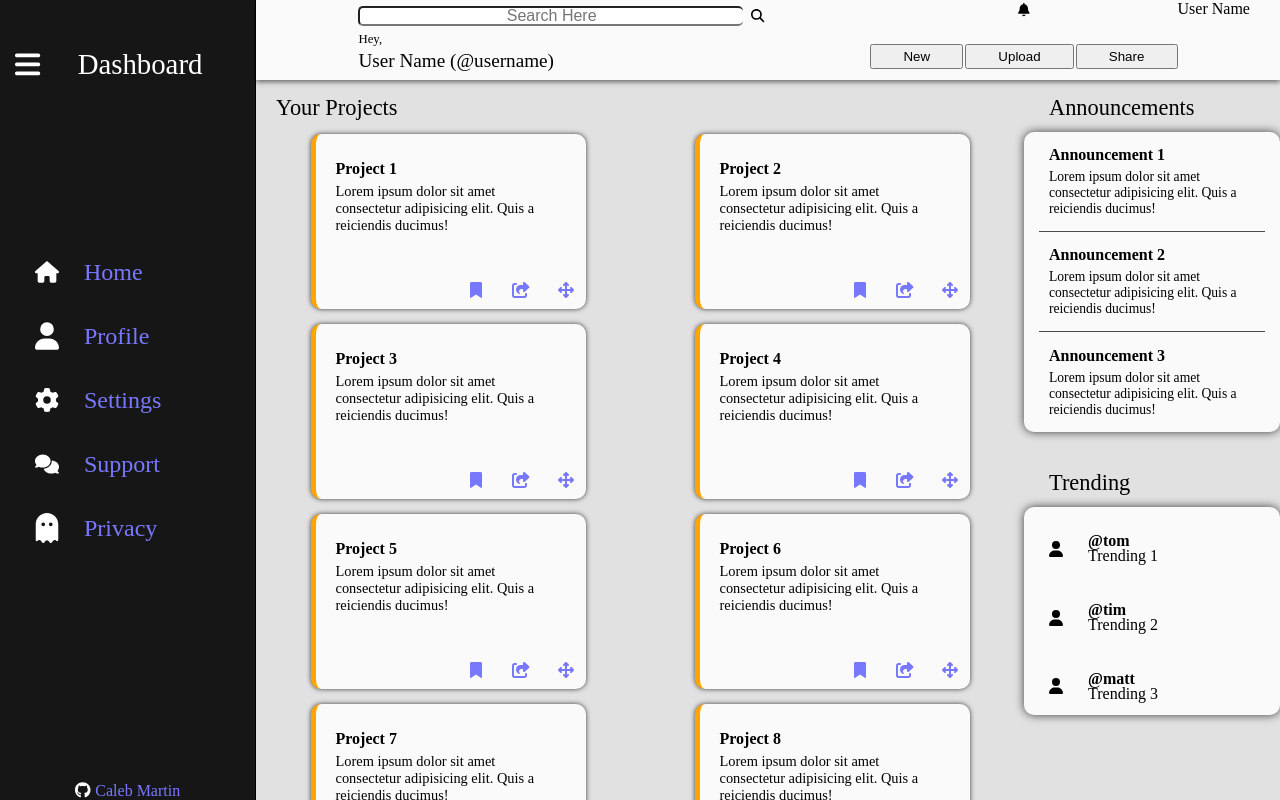
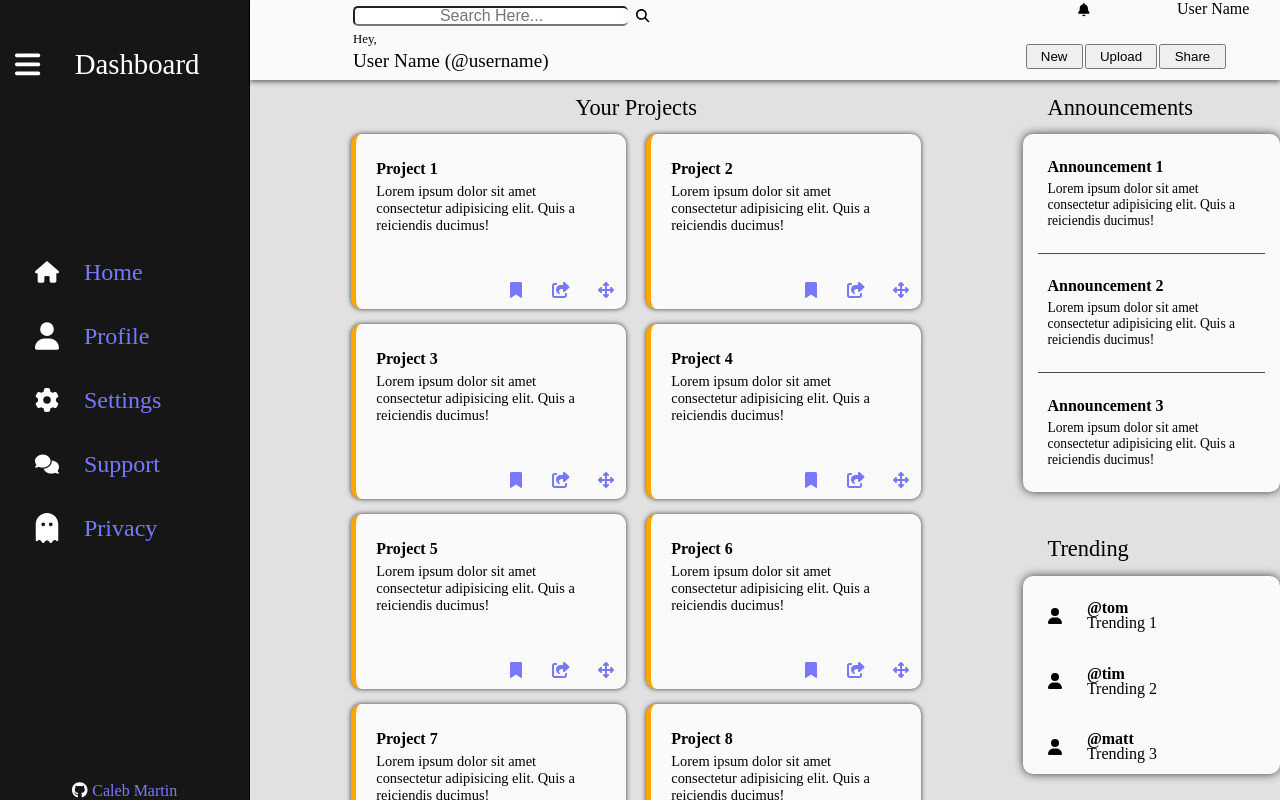
Before and after one commit to CMartin0-0/Dashboard_Project, a React (Vite) app: page / in a window 1280 px wide. Shown: the top 800 px of the page. Built offline with nearby package versions, Linux system fonts and the light colour scheme.

Commit message:
fix: make layout more responsive

```diff
--- a/src/App.css
+++ b/src/App.css
@@ -7,6 +7,8 @@
 
 body {
   background: rgb(225, 225, 225);
+  min-width: 980px;
+  width: 100%;
 }
 #root {
   height: 100vh;
@@ -15,7 +17,7 @@ body {
 
 #base-layout {
   display: grid;
-  grid-template-columns: 20vw 1fr;
+  grid-template-columns: 250px 1fr;
   grid-template-rows: 10vh 1fr;
   height: 100%;
   width: 100%;
@@ -38,12 +40,12 @@ a:hover {
   grid-template-rows: repeat(10, 10vh);
   grid-column: 1;
   grid-row: 1 / 3;
-  height: 100%;
-  width: 20%;
+  width: 100%;
   border-right: solid 1px black;
   background-color: rgba(0, 0, 0, 0.901);
   color: rgb(255, 255, 255);
   position: fixed;
+  width: 250px;
 }
 
 #header {
@@ -130,6 +132,7 @@ a:hover {
   grid-template-columns: 1fr auto;
   grid-template-rows: auto;
   align-content: center;
+  max-width: 300px;
 }
 
 #search-field {
@@ -174,20 +177,22 @@ a:hover {
 
 #header-btns {
   display: grid;
-  grid-column: 7 / 10;
+  grid-column: 8 / 11;
   grid-row: 2;
   grid-template-columns: auto auto auto;
   height: 25px;
   column-gap: 2px;
   align-self: center;
+  justify-self: center;
+  width: 200px;
 }
 
 #notification-btn {
-  grid-column: 8;
+  grid-column: 9;
   grid-row: 1;
   width: 20px;
   height: 20px;
-  justify-self: center;
+  justify-self: start;
   background: none;
   border: none;
 }
@@ -203,15 +208,16 @@ a:hover {
   grid-row: 1;
   grid-template-columns: 100%;
   grid-template-rows: 5% auto 5%;
+  min-width: 525px;
 }
 
 #projects-header {
   font-size: 1.4rem;
   margin-top: 15px;
-  margin-left: 20px;
   font-weight: 500;
   grid-row: 1;
   grid-column: 1;
+  justify-self: center;
 }
 
 #projects-grid {
@@ -223,6 +229,9 @@ a:hover {
   grid-auto-columns: 1fr;
   grid-auto-rows: 1fr;
   row-gap: 10px;
+  column-gap: 20px;
+  max-width: 630px;
+  justify-self: center;
 }
 
 .card {
@@ -294,11 +303,13 @@ a:hover {
   grid-column: 2;
   grid-row: 1;
   display: grid;
-  grid-template-rows: 5% auto 5% 50%;
-  grid-template-columns: 100%;
+  grid-template-rows: 5% 45% 5% 45%;
+  grid-template-columns: auto;
   position: sticky;
   top: 0;
-  height: 85%;
+  height: 90%;
+  max-width: 305px;
+  min-width: 250px;
 }
 
 #announcements-header {
--- a/src/App.tsx
+++ b/src/App.tsx
@@ -104,7 +104,7 @@ const Searchbar = () => {
   return (
     <div id="search-bar">
       <label htmlFor="search-field"></label>
-      <input id="search-field" type="text" placeholder="Search Here"></input>
+      <input id="search-field" type="text" placeholder="Search Here..."></input>
       <button id="search-btn">
         <FontAwesomeIcon icon={faMagnifyingGlass} />
       </button>
```
